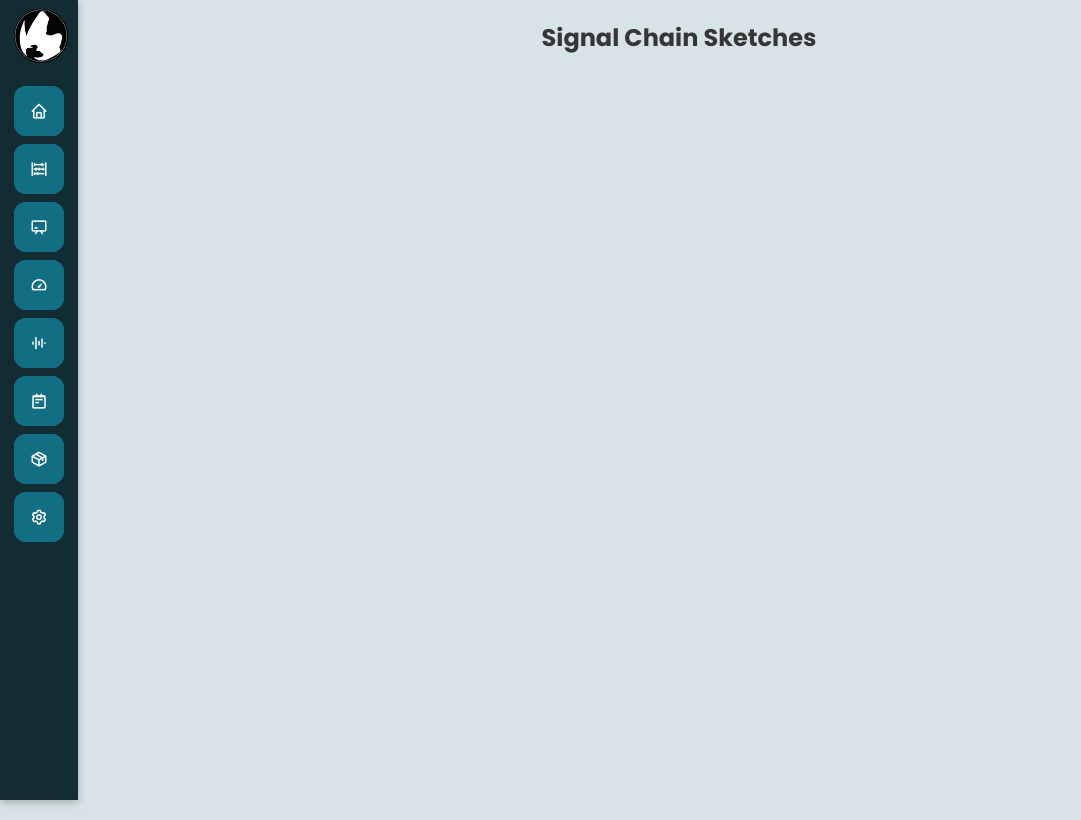
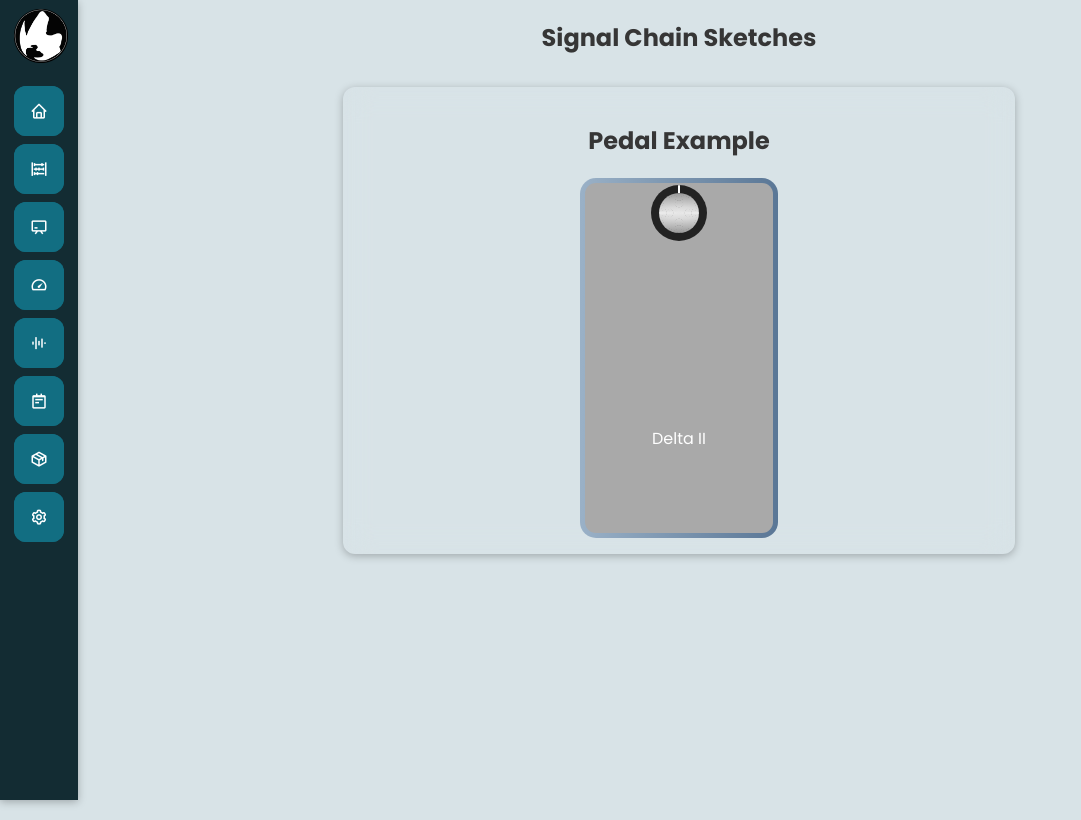
Before and after one commit to goldovsky/the-black-book, a Vue app: page /signalchainsketches in a window 1280 px wide. Shown: the whole page, without its empty margins (0-1081 px from the left). Built offline with nearby package versions, Linux system fonts and the light colour scheme.

Commit message:
component(spaceman-deltaII) - WIP

```diff
--- a/package.json
+++ b/package.json
@@ -8,7 +8,7 @@
     "lint": "vue-cli-service lint"
   },
   "dependencies": {
-    "goldovsky-tonal": "^0.0.1",
+    "@tonaljs/tonal": "^4.6.5",
     "core-js": "^3.8.3",
     "lodash": "^4.17.21",
     "vue": "^3.2.13",
--- /dev/null
+++ b/src/components/scs/template/SpacemanDeltaII.vue
@@ -0,0 +1,140 @@
+<template>
+  <h2>Pedal Example</h2>
+  <div class="pedalbox">
+    <div class="pedalBody pedalBodyBorder">
+      <div style="color: white; margin: auto">
+        <div class="knob">
+          <div class="knob-inner"></div>
+        </div>
+      </div>
+      <div style="color: white; margin: auto">Delta II</div>
+    </div>
+  </div>
+</template>
+
+<script>
+export default {
+  data() {
+    return {
+      controls: {
+        depth: 0,
+        rate: 0,
+        freq: 0,
+        lag: 0,
+        res: 0,
+        switch: true,
+        voice: [0, 1, 2],
+      },
+    };
+  },
+};
+</script>
+
+<style>
+.pedalbox {
+  display: flex;
+  align-items: center;
+  justify-content: center;
+}
+.pedalBody {
+  width: 198px; /*  66mm */
+  height: 360px; /*  120mm */
+  background-color: darkgrey;
+  border-radius: 15px;
+}
+.pedalBodyBorder {
+  display: flex;
+  flex-direction: column;
+  align-items: center;
+  margin: auto;
+  position: relative;
+  /* padding: 30% 2em; */
+  box-sizing: border-box;
+  background-clip: padding-box;
+  border: solid 5px transparent;
+  border-radius: 1em;
+}
+.pedalBodyBorder:before {
+  content: "";
+  position: absolute;
+  top: 0;
+  right: 0;
+  bottom: 0;
+  left: 0;
+  z-index: -1;
+  margin: -5px;
+  border-radius: inherit;
+  background: linear-gradient(to right, rgb(154, 177, 199), rgb(90, 119, 150));
+  /* background: linear-gradient(to right, #8DEBFF, #6CACFF); */
+}
+
+.knob {
+  position: absolute;
+  background: #222;
+  height: 3.5em;
+  width: 3.5em;
+  left: -1.75em;
+  top: 0.125em;
+  border-radius: 50%;
+  margin-left: 50%;
+  /*box-shadow: 4px 6px 8px rgba(0,0,0,0.5);*/
+  animation: rotate 5s infinite;
+}
+
+.knob-inner {
+  position: absolute;
+  width: 2.5em;
+  height: 2.5em;
+  border-radius: 50%;
+  left: 0.5em;
+  top: 0.5em;
+  background: #999;
+  background-image:
+          /* LEFT HORIZONTAL BAR */
+          -webkit-radial-gradient(
+      0% 50%,
+      50% 7%,
+      hsla(0, 0%, 100%, 0.5) 0%,
+      hsla(0, 0%, 100%, 0) 100%
+    ),
+    /* RIGHT HORIZONTAL BAR */
+    -webkit-radial-gradient(100% 50%, 50% 5%, hsla(0, 0%, 100%, 0.5) 0%, hsla(
+            0,
+            0%,
+            100%,
+            0
+          )
+          100%),
+          /* BACKGROUND CIRCLES */
+    -webkit-repeating-radial-gradient(50% 50%, 100% 100%, hsla(0, 0%, 0%, 0) 0%, hsla(
+            0,
+            0%,
+            0%,
+            0
+          )
+          3%, hsla(0, 0%, 0%, 0.1) 3.5%),
+          /* WHOLE STUFF */
+          -webkit-radial-gradient(
+        50% 50%,
+        200% 50%,
+        hsla(0, 0%, 90%, 1) 5%,
+        hsla(0, 0%, 85%, 1) 30%,
+        hsla(0, 0%, 60%, 1) 100%
+      )
+      ;
+  animation: no-rotate 5s infinite;
+}
+
+.knob:before {
+  content: "";
+  position: absolute;
+  width: 0.125em;
+  height: 0.5em;
+  top: 0;
+  left: 50%;
+  border-top-left-radius: 0.125em;
+  border-top-right-radius: 0.125em;
+  margin-left: -0.06em;
+  background: #fff;
+}
+</style>
--- a/src/components/views/ViewSignalChainSketches.vue
+++ b/src/components/views/ViewSignalChainSketches.vue
@@ -1,8 +1,10 @@
 <template>
   <h1>Signal Chain Sketches</h1>
+  <base-card><spaceman-delta /></base-card>
 </template>
 
 <script>
+import BaseCard from "../ui/BaseCard.vue";
 /**
  * NOTE
  * TODO
@@ -49,7 +51,9 @@ Do pedal setting with meris style and generic style as well
 ###Background
 Gradient turquoise/bleue vert? (https://uigradients.com/#PureLust)
  */
-export default {};
+export default {
+  components: { BaseCard },
+};
 </script>
 
 <style>
--- a/src/main.js
+++ b/src/main.js
@@ -14,6 +14,8 @@ import TonalKeys from './components/tonalPackage/TonalKeys.vue'
 import TonalNotes from './components/tonalPackage/TonalNotes.vue'
 import TonalScales from './components/tonalPackage/TonalScales.vue'
 import TonalTonal from './components/tonalPackage/TonalTonal.vue'
+
+import SpacemanDeltaII from './components/scs/template/SpacemanDeltaII.vue'
 
 import './assets/css/styles.scss' // custom styles
 
@@ -35,6 +37,8 @@ app.component('tonal-notes', TonalNotes);
 app.component('tonal-scales', TonalScales);
 app.component('tonal-tonal', TonalTonal);
 
+app.component('spaceman-delta', SpacemanDeltaII);
+
 router.isReady().then(() => {
     app.mount('#app');
 });
```
Also changed, not shown: src/components/tonalPackage/TonalKeys.vue (+5 -2 lines), 1 other file (tests, documents, lock files or other folders).
